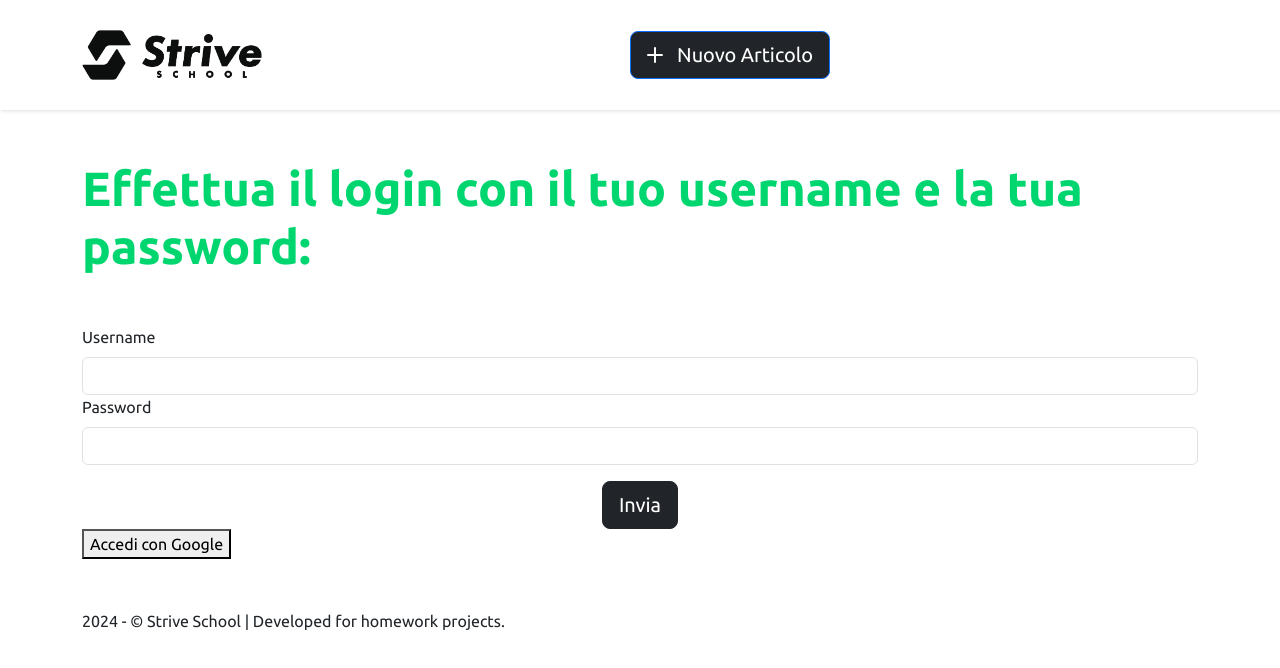
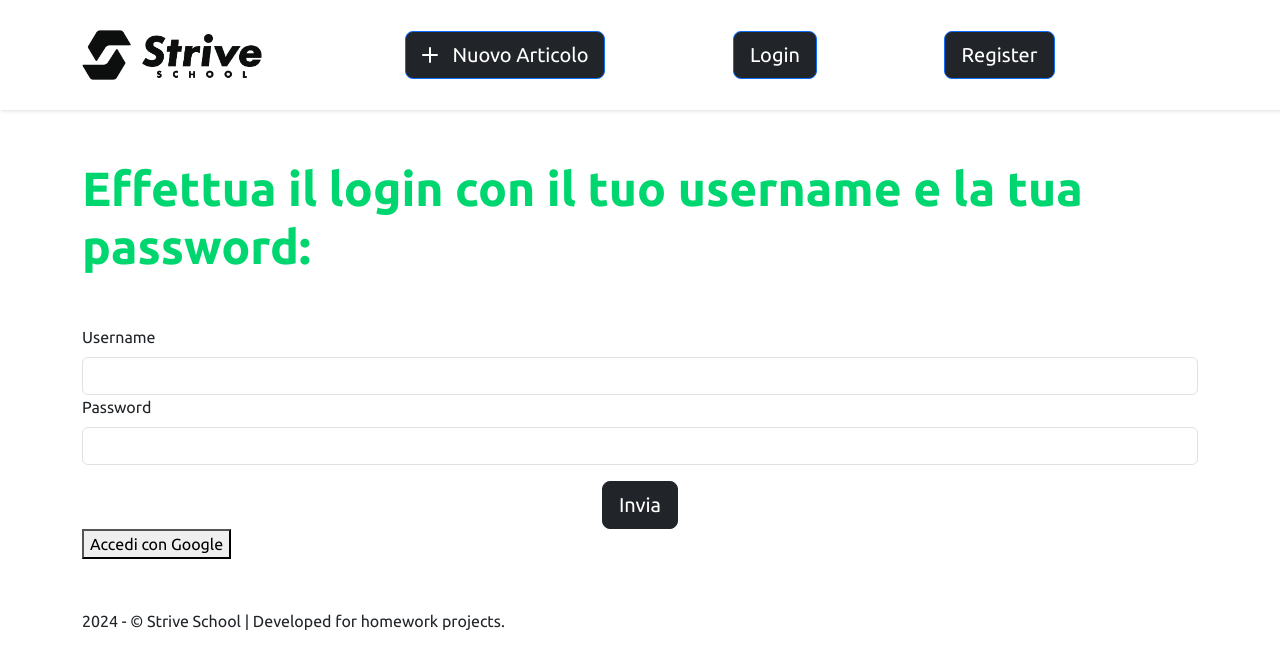
Before and after one commit to LrdVnz/M6W1D1, a React (Create React App) app: page /login in a window 1280 px wide. Shown: the top 668 px of the page. Built offline with nearby package versions, Linux system fonts and the light colour scheme.

Commit message:
Added register and login buttons

```diff
--- a/src/components/navbar/BlogNavbar.jsx
+++ b/src/components/navbar/BlogNavbar.jsx
@@ -33,6 +33,19 @@ const NavBar = (props) => {
           </svg>
           Nuovo Articolo
         </Button>
+        <Button
+          as={Link}
+          to="/login"
+          className="bg-dark"
+          size="lg"
+        >Login </Button>
+         <Button
+          as={Link}
+          to="/register"
+          className="bg-dark"
+          size="lg"
+        >Register </Button>
+
         <Navbar.Brand className="d-flex">
           {/* <p className="fs-5">You are logged in as</p> */}
          { currentAuthor &&
--- a/src/views/login/login.jsx
+++ b/src/views/login/login.jsx
@@ -22,7 +22,7 @@ export default function Login() {
     });
 
     try {
-      const res = await fetch(`${process.env.REACT_APP_BACKEND_URL}authors/login`, {
+      const res = await fetch(`${process.env.REACT_APP_BACKEND_URL}/authors/login`, {
         method: "POST",
         headers: {
           "Content-Type": "application/json",
--- a/src/views/register/register.jsx
+++ b/src/views/register/register.jsx
@@ -19,7 +19,7 @@ export default function Login() {
     formData.append('avatar', event.target.elements["input-avatar"].files[0]);
 
     try {
-      const res = await fetch(`${process.env.REACT_APP_BACKEND_URL}authors/register`, {
+      const res = await fetch(`${process.env.REACT_APP_BACKEND_URL}/authors/register`, {
         method: "POST",
         body: formData,
       });
```
